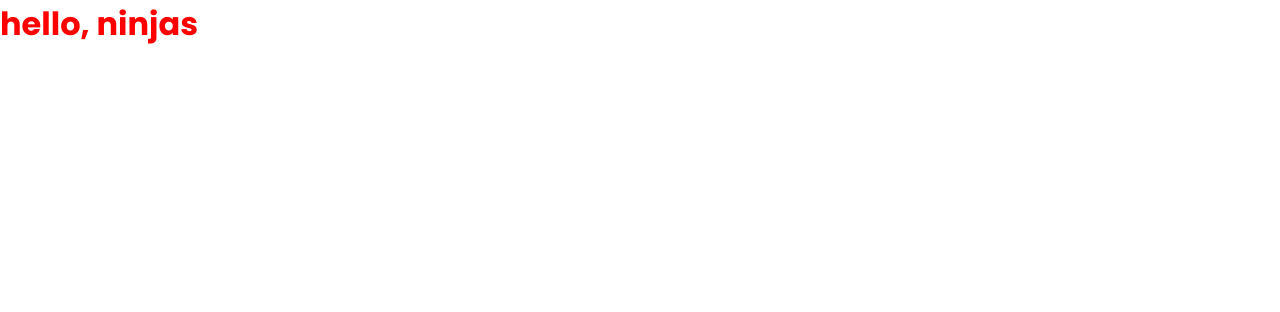
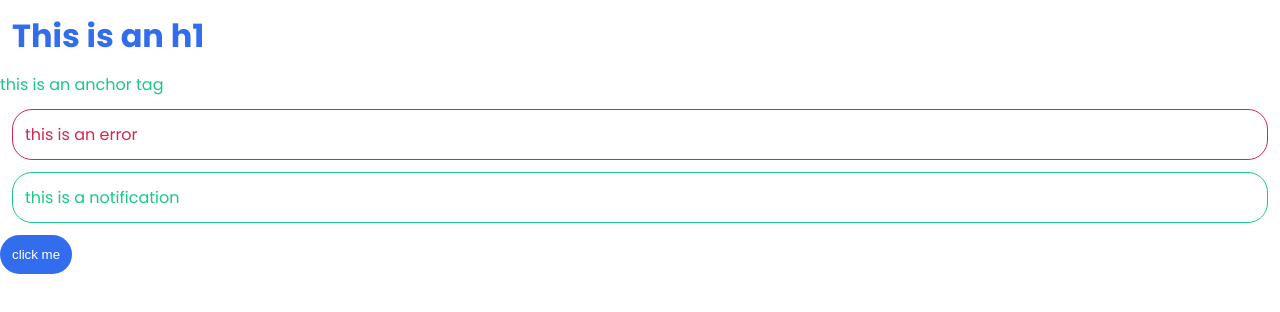
Before and after one commit to Gapotchenko-Yakov/complete-sass-tutorial, a website: page index.html in a window 1280 px wide. Drawn offline with Linux system fonts and the light colour scheme.

Commit message:
Variables

```diff
--- a/index.html
+++ b/index.html
@@ -7,6 +7,10 @@
     <title>Complete SASS</title>
   </head>
   <body>
-    <h1><a href="#">hello, ninjas</a></h1>
+    <h1>This is an h1</h1>
+    <a href="#">this is an anchor tag</a>
+    <p class="error">this is an error</p>
+    <p class="notification">this is a notification</p>
+    <button>click me</button>
   </body>
 </html>
--- a/index.scss
+++ b/index.scss
@@ -1,5 +1,5 @@
 // import google font
-@import url('https://fonts.googleapis.com/css2?family=Poppins:ital,wght@0,100;0,200;0,300;0,400;0,500;0,600;0,700;0,800;0,900;1,100;1,200;1,300;1,400;1,500;1,600;1,700;1,800;1,900&display=swap');
+@import url("https://fonts.googleapis.com/css2?family=Poppins:ital,wght@0,100;0,200;0,300;0,400;0,500;0,600;0,700;0,800;0,900;1,100;1,200;1,300;1,400;1,500;1,600;1,700;1,800;1,900&display=swap");
 
 /* reset styles */
 * {
@@ -29,8 +29,54 @@ img {
   max-width: 100%;
 }
 
+// variables
+// theme colors
+$primary: #326dee;
+$secondary: #1ac888;
+$error: #d32752;
+$info: #f6c31c;
+
+// spacing
+$base-padding: 0.75rem;
+$base-margin: 0.75rem;
+
+// borders
+$base-border-thickness: 1px;
+$base-border-radius: 20px;
+
 h1 {
-  a {
-    color: red;
-  }
+  color: $primary;
+  margin: $base-margin;
 }
+
+a {
+  color: $secondary;
+}
+
+button {
+  color: white;
+  border: 0;
+  background: $primary;
+  border-radius: $base-border-radius;
+  padding: $base-padding;
+}
+
+.error {
+  color: $error;
+  border-color: $error;
+  border-style: solid;
+  margin: $base-margin;
+  padding: $base-padding;
+  border-radius: $base-border-radius;
+  border-width: $base-border-thickness;
+}
+
+.notification {
+  color: $secondary;
+  border-color: $secondary;
+  border-style: solid;
+  margin: $base-margin;
+  padding: $base-padding;
+  border-radius: $base-border-radius;
+  border-width: $base-border-thickness;
+}
```
Also changed, not shown: css/index.css.
